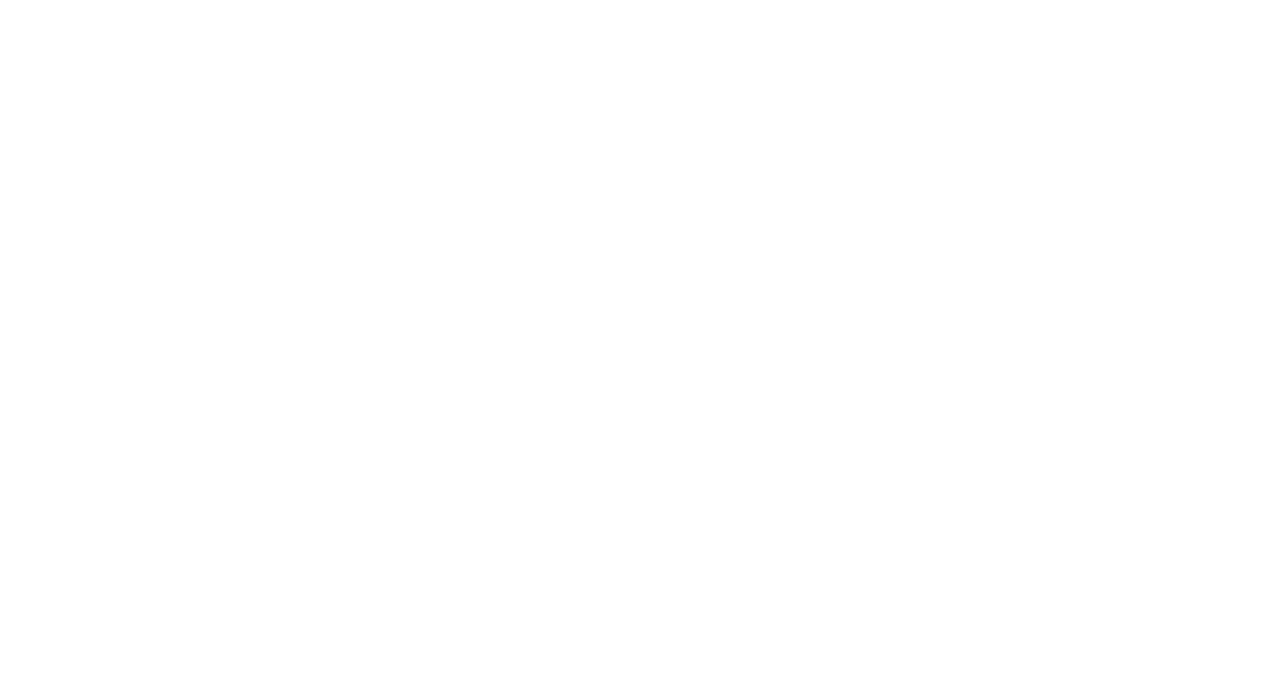
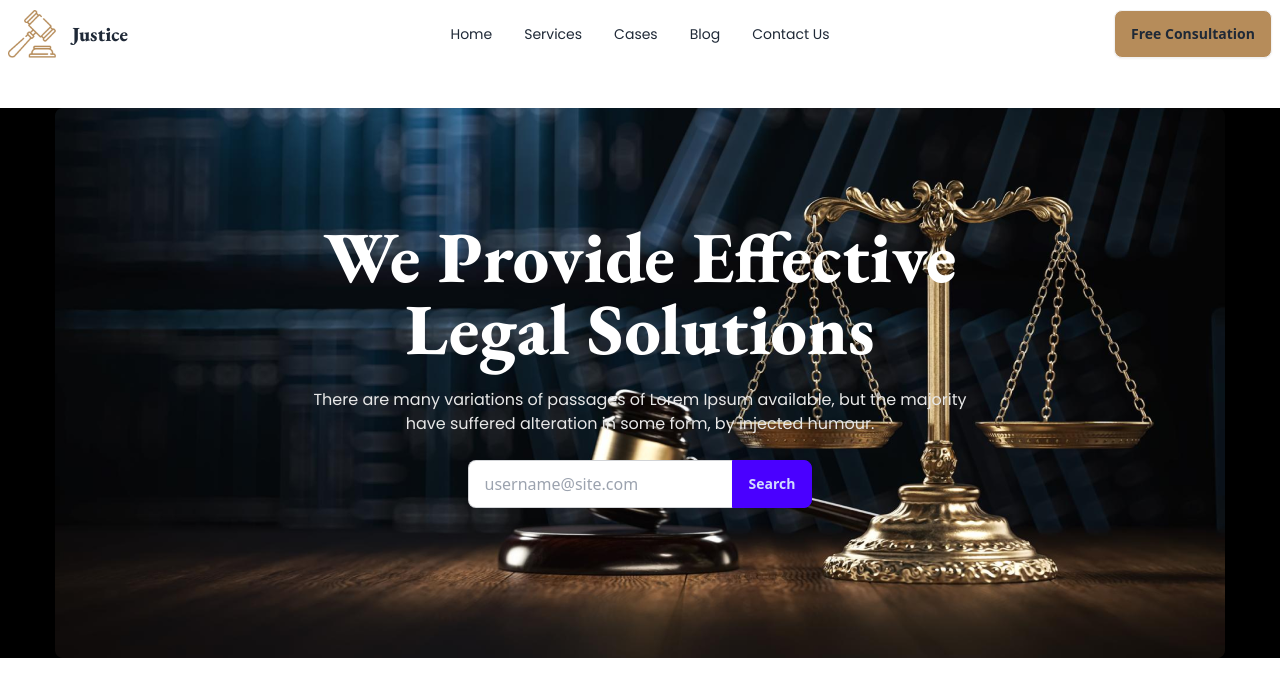
Before and after one commit to mustakahmmed/legal-solution-resources, a plain HTML site: page index.html in a window 1280 px wide. Drawn offline with nearby package versions, Linux system fonts and the light colour scheme.

Commit message:
compleat header section

```diff
--- a/index.html
+++ b/index.html
@@ -1,12 +1,104 @@
 <!DOCTYPE html>
 <html lang="en">
+
 <head>
     <meta charset="UTF-8">
     <meta name="viewport" content="width=device-width, initial-scale=1.0">
     <title>legal-solution-resources</title>
+    <!-- taiiwindcss and daisyui setup link -->
+    <link href="https://cdn.jsdelivr.net/npm/daisyui@4.6.0/dist/full.min.css" rel="stylesheet" type="text/css" />
+    <script src="https://cdn.tailwindcss.com"></script>
+
+    <!-- EB Garamond font -->
+    <link rel="preconnect" href="https://fonts.googleapis.com">
+    <link rel="preconnect" href="https://fonts.gstatic.com" crossorigin>
+    <link href="https://fonts.googleapis.com/css2?family=EB+Garamond:wght@800&display=swap" rel="stylesheet">
+
+    <!-- Poppins font -->
+    <link rel="preconnect" href="https://fonts.googleapis.com">
+    <link rel="preconnect" href="https://fonts.gstatic.com" crossorigin>
+    <link href="https://fonts.googleapis.com/css2?family=Poppins&display=swap" rel="stylesheet">
+    <style>
+        .font-poppins {
+            font-family: 'Poppins', sans-serif;
+        }
+
+        .font-eb-garamod {
+            font-family: 'EB Garamond', serif;
+        }
+    </style>
+    <!-- customize -->
+    <script>
+        tailwind.config = {
+            theme: {
+                extend: {
+                    colors: {
+                        clifford: '#da373d',
+                        'primary-colors': '#B68C5A'
+                    }
+                }
+            }
+        }
+    </script>
 </head>
+
 <body>
     <header>
+        <!-- navbar -->
+        <nav>
+            <div class="navbar bg-base-100">
+                <div class="navbar-start">
+                    <div class="dropdown">
+                        <div tabindex="0" role="button" class="btn btn-ghost lg:hidden">
+                            <svg xmlns="http://www.w3.org/2000/svg" class="h-5 w-5" fill="none" viewBox="0 0 24 24"
+                                stroke="currentColor">
+                                <path stroke-linecap="round" stroke-linejoin="round" stroke-width="2"
+                                    d="M4 6h16M4 12h8m-8 6h16" />
+                            </svg>
+                        </div>
+                        <ul tabindex="0"
+                            class="font-poppins menu menu-sm dropdown-content mt-3 z-[1] p-2 shadow bg-base-100 rounded-box w-52">
+                            <li><a>Home</a></li>
+                            <li><a href="">Services</a></li>
+                            <li><a>Cases</a></li>
+                            <li><a>Blog</a></li>
+                            <li><a href="">Contact Us</a></li>
+                        </ul>
+                    </div>
+                    <a class="font-eb-garamod text-xl flex items-center text-4xl font-extrabold gap-4 "><img
+                            class="w-1/3" src="images/business.png" alt=""> Justice</a>
+                </div>
+                <div class="navbar-center hidden lg:flex">
+                    <ul class="font-poppins menu menu-horizontal px-1">
+                        <li><a>Home</a></li>
+                        <li><a href="">Services</a></li>
+                        <li><a>Cases</a></li>
+                        <li><a>Blog</a></li>
+                        <li><a href="">Contact Us</a></li>
+                    </ul>
+                </div>
+                <div class="navbar-end">
+                    <a class="btn bg-primary-colors">Free Consultation</a>
+                </div>
+            </div>
+        </nav>
+        <!-- main header section -->
+        <section class="my-10">
+            <div class="bg-no-repeat bg-center h-[550px] w-screen bg-black bg-center"
+                style="background-image: url(images/banner.png);">
+                <div class="text-center py-28">
+                    <h1 class="font-eb-garamod text-5xl lg:text-7xl font-extrabold text-center text-white">We Provide Effective
+                        <br>Legal Solutions</h1>
+                    <p class="font-poppins font-normal my-6 text-[#E7E7E7] text-center">There are many variations of passages
+                        of Lorem Ipsum available, but the majority <br>have suffered alteration in some form, by
+                        injected humour.</p>
+                    <div class="join">
+                        <input type="text" placeholder="username@site.com" class="input input-bordered join-item" />
+                        <button class="btn btn-primary join-item">Search</button>
+                    </div>
+                </div>
+            </div>
+        </section>
 
     </header>
     <main>
@@ -16,4 +108,5 @@
 
     </footer>
 </body>
+
 </html>
--- /dev/null
+++ b/tailwind.config.js
@@ -0,0 +1,8 @@
+/** @type {import('tailwindcss').Config} */
+module.exports = {
+    content: ["./src/**/*.{html,js}"],
+    theme: {
+      extend: {},
+    },
+    plugins: [],
+  }
```
